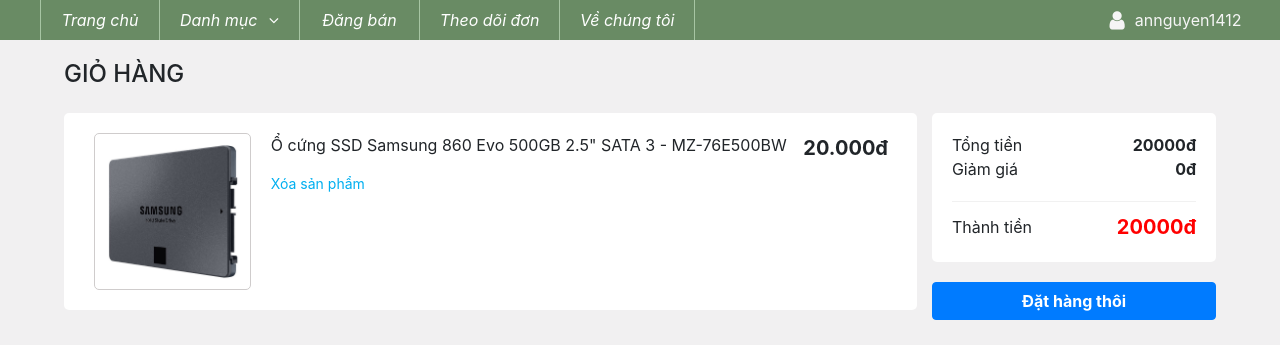
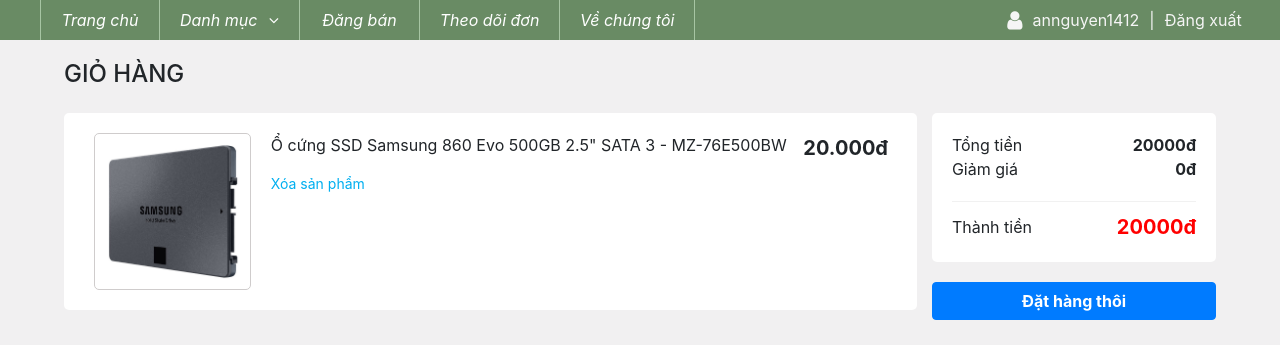
Before and after one commit to baosonnguyendang/web2, a PHP site: page /cart.php in a window 1280 px wide. Shown: the part 70-415 px from the top of the page. Run offline with PHP 8.4, Linux system fonts and the light colour scheme; a user stored in the database is signed in.

Commit message:
Add files via upload

```diff
--- a/cart.php
+++ b/cart.php
@@ -41,7 +41,7 @@
         </div>
         <div id='header2'>
             <ul id='menu' class='menu'>
-                <li style='width: 120px;'><a href='aboutus.html'>Trang chủ</a></li>
+                <li style='width: 120px;'><a href='trangchu.php'>Trang chủ</a></li>
                 <li style='width: 140px;' id='drop'>
                     <a href='ourproducts.html'>Danh mục <span style='margin-left: 7px;' class="fa fa-angle-down" aria-hidden="true"></span></a>
                     <ul id='category'>
@@ -56,7 +56,7 @@
             <div id='user'>
                 <?php
                     if(isset($_SESSION['username'])){
-                        echo '<a href="#"><i class="fa fa-user fa-lg" aria-hidden="true"></i><span>'.$_SESSION['username'].'</span></a>';
+                        echo '<i class="fa fa-user fa-lg" aria-hidden="true"></i><span style="cursor: context-menu;">'.$_SESSION['username'].'</span><span>|</span><span><a href="#">Đăng xuất</a></span>';
                     } else {
                         echo '<a href="./login.php"><i class="fa fa-user fa-lg" aria-hidden="true"></i><span>Đăng nhập/Đăng ký</span></a>';
                     }
```
